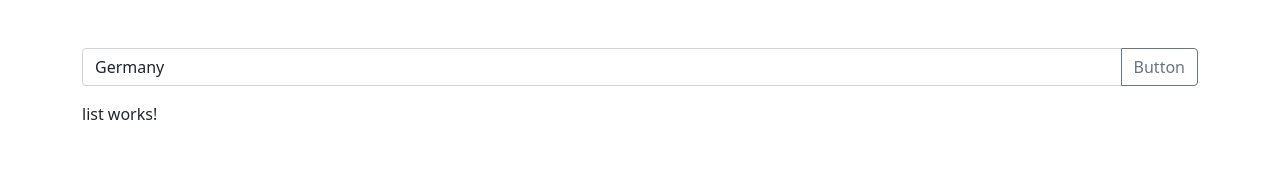
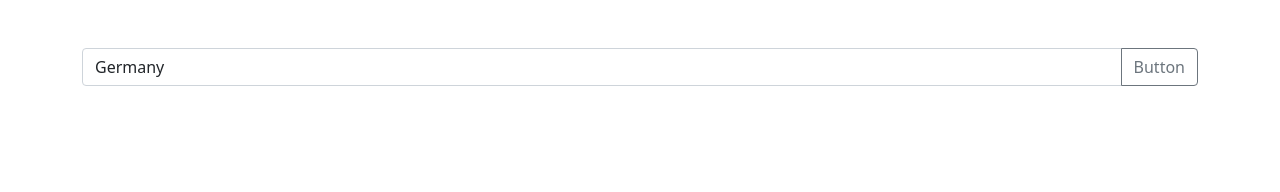
Before and after one commit to iproman/youtube-api-itegration, an Angular app: page / in a window 1280 px wide. Shown: the top 192 px of the page. Built offline with nearby package versions, Linux system fonts and the light colour scheme.

Commit message:
Get data with @input

```diff
--- a/projects/youtube-api/src/app/views/list/list.component.ts
+++ b/projects/youtube-api/src/app/views/list/list.component.ts
@@ -1,18 +1,27 @@
-import { Component, OnInit } from '@angular/core';
+import { Component, Input, OnInit } from '@angular/core';
+import { Observable } from 'rxjs';
+import { Video } from '../../Video';
 
 @Component({
   selector: 'app-list',
   template: `
-    <p>
-      list works!
-    </p>
+    <div *ngIf="data$ | async as videos">
+      <div class="row">
+        <div class="col-4" *ngFor="let video of videos">
+          <app-list-item [video]="video"></app-list-item>
+        </div>
+      </div>
+    </div>
   `,
-  styles: [
-  ]
+  styles: []
 })
 export class ListComponent implements OnInit {
 
-  constructor() { }
+  // @ts-ignore
+  @Input() data$: Observable<Video[]>
+
+  constructor() {
+  }
 
   ngOnInit(): void {
   }
```
